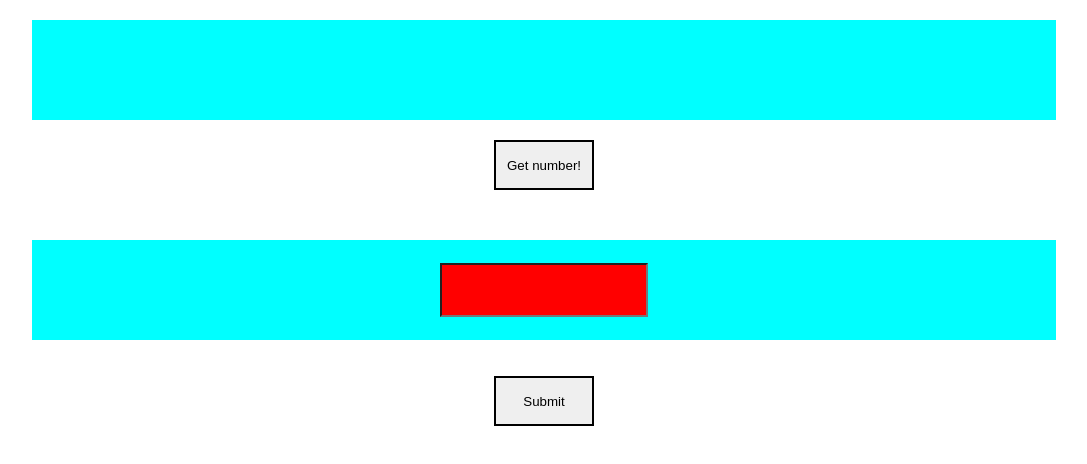
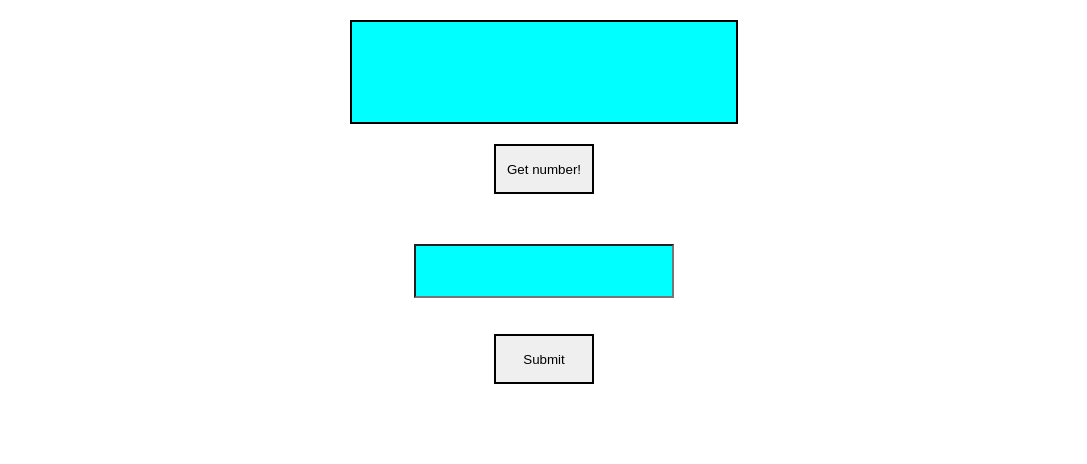
Before and after one commit to Medje99/numberGenerator, a plain HTML site: page index.html in a window 1280 px wide. Shown: the whole page, without its empty margins (96-1183 px from the left). Drawn offline with Linux system fonts and the light colour scheme.

Commit message:
Add files via upload

```diff
--- a/index.html
+++ b/index.html
@@ -3,7 +3,7 @@
 
 <link rel="stylesheet" href="main.css">
 <head>
-  <title>Our Company</title>
+  <title>NumberGenerator</title>
 </head>
 
 <body>
@@ -16,9 +16,8 @@
 
     <button type="button" onclick="numbers()">Get number!</button>
 
-    <div id="box3">
-    <input type="text" id="check">
-    </div><br><br>
+     <input type="text" id="check" value="">
+   <br><br>
 
     <input type="submit" id="submit" value="Submit" onclick="checkk()">
 
--- a/main.css
+++ b/main.css
@@ -4,22 +4,25 @@
 }
 
 #box{
-    width: 80%;
+    width: 30%;
     height: 100px;
     background-color: aqua;
     margin: 20px auto;
     display: flex;
     justify-content: center;
     align-items: center;
+    border: 2px solid black;
 }
 #box2{
-    width: 20%;
     height: 50px;
     background-color: aqua;
     margin: 20px auto;
     display: flex;
     justify-content: center;
     align-items: center;
+    font-size: 50px;
+    font-weight: bold;
+
 }
 button{
     width: 100px;
@@ -31,23 +34,13 @@ button{
     align-items: center;
 }
 
-#box3{
-    width: 80%;
-    height: 100px;
-    background-color: aqua;
-    margin: 0px auto;
-    margin-top: 50px;
-    display: flex;
-    justify-content: center;
-    align-items: center;
-    text-decoration: none;
 
-}
 #check{
     width: 20%;
     height: 50px;
-    background-color: red;
-    margin: 20px auto;
+    background-color: aqua;
+    margin: 00px auto;
+    margin-top: 50px;
     display: flex;
     justify-content: center;
     align-items: center;
--- a/main.js
+++ b/main.js
@@ -15,13 +15,6 @@ function numbers(){
           box2.style.visibility = 'hidden';
       }, 3000);
 
-
-
-      setTimeout(() => {
-         box2 = document.getElementById('box2');
-          box2.style.visibility = 'visible';
-      },);
-
 }
 
 function checkk(){
@@ -31,8 +24,8 @@ function checkk(){
     }else if(y == ""){
         alert('insert number')
     }else if(y == x){
-        alert('good')
+        alert('Correct number')
     }else{
-        alert('bad')
+        alert('Wrong number')
     }
 }
```
